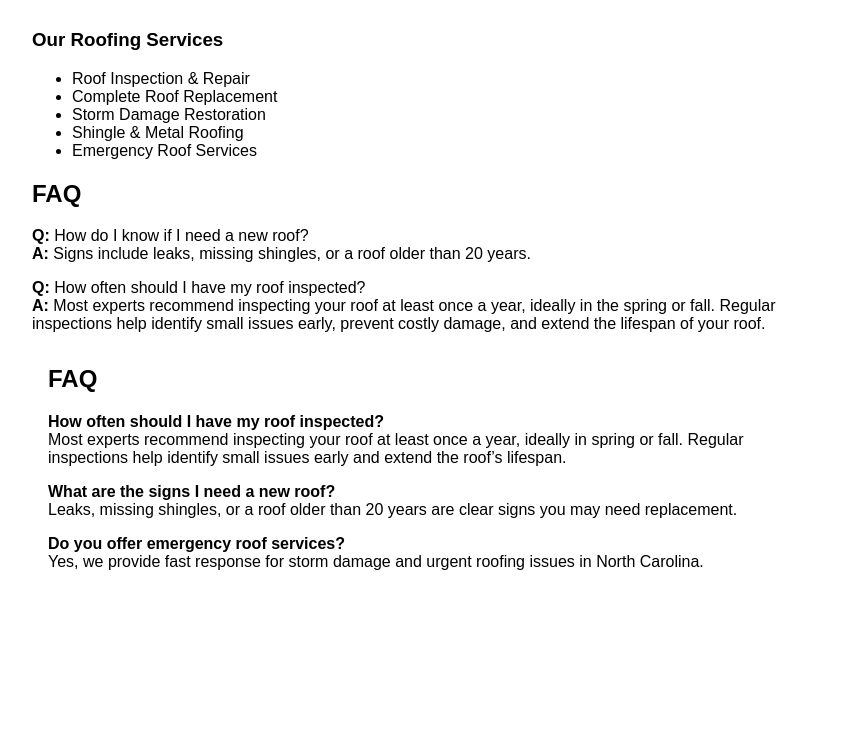
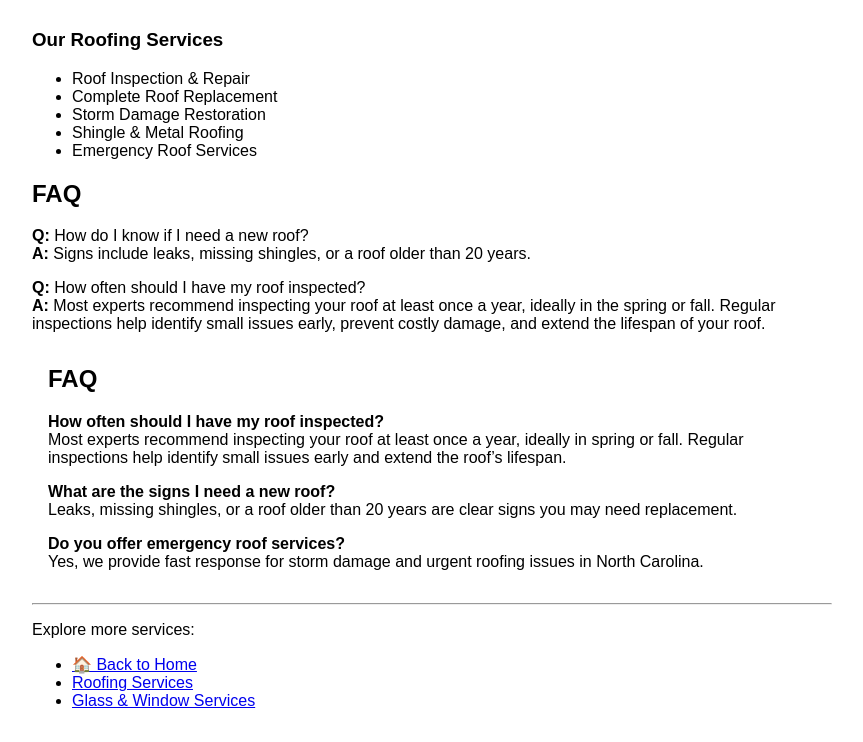
Before and after one commit to richardlrk/Father-and-son-solutions-, a plain HTML site: page roofing.html in a window 1280 px wide. Shown: the part 844-1586 px from the top of the page, without its empty margins (208-1071 px from the left). Before the commit the page ends 1447 px from the top, so only its background shows below. Drawn offline with Linux system fonts and the light colour scheme.

Commit message:
Update roofing.html

```diff
--- a/roofing.html
+++ b/roofing.html
@@ -168,5 +168,14 @@
   ]
 }
 </script>
+     <hr>
+<nav>
+  <p>Explore more services:</p>
+  <ul>
+    <li><a href="index.html">🏠 Back to Home</a></li>
+    <li><a href="gutters.html">Roofing Services</a></li>
+    <li><a href="glass.html">Glass & Window Services</a></li>
+  </ul>
+</nav>
 </body>
 </html>
```
